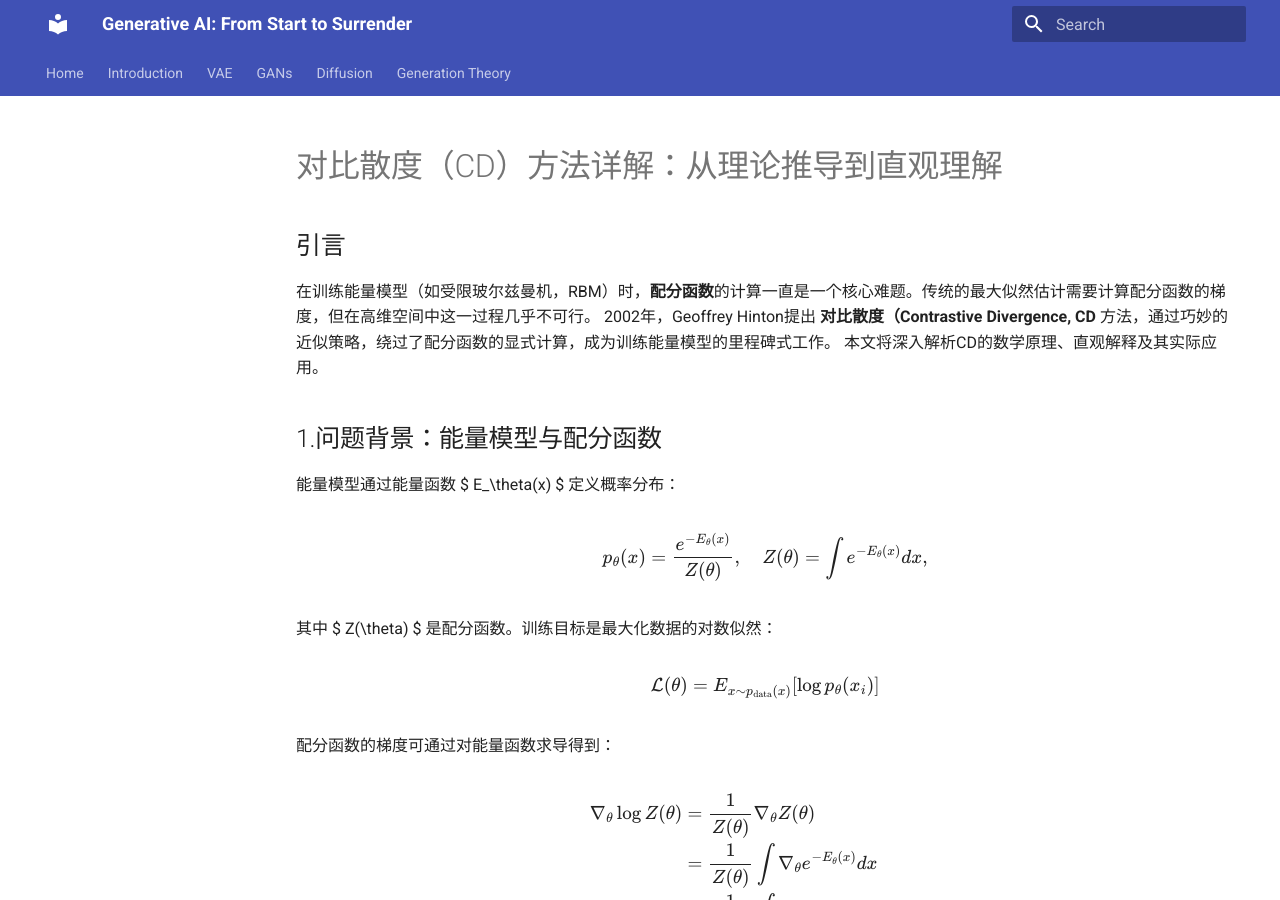
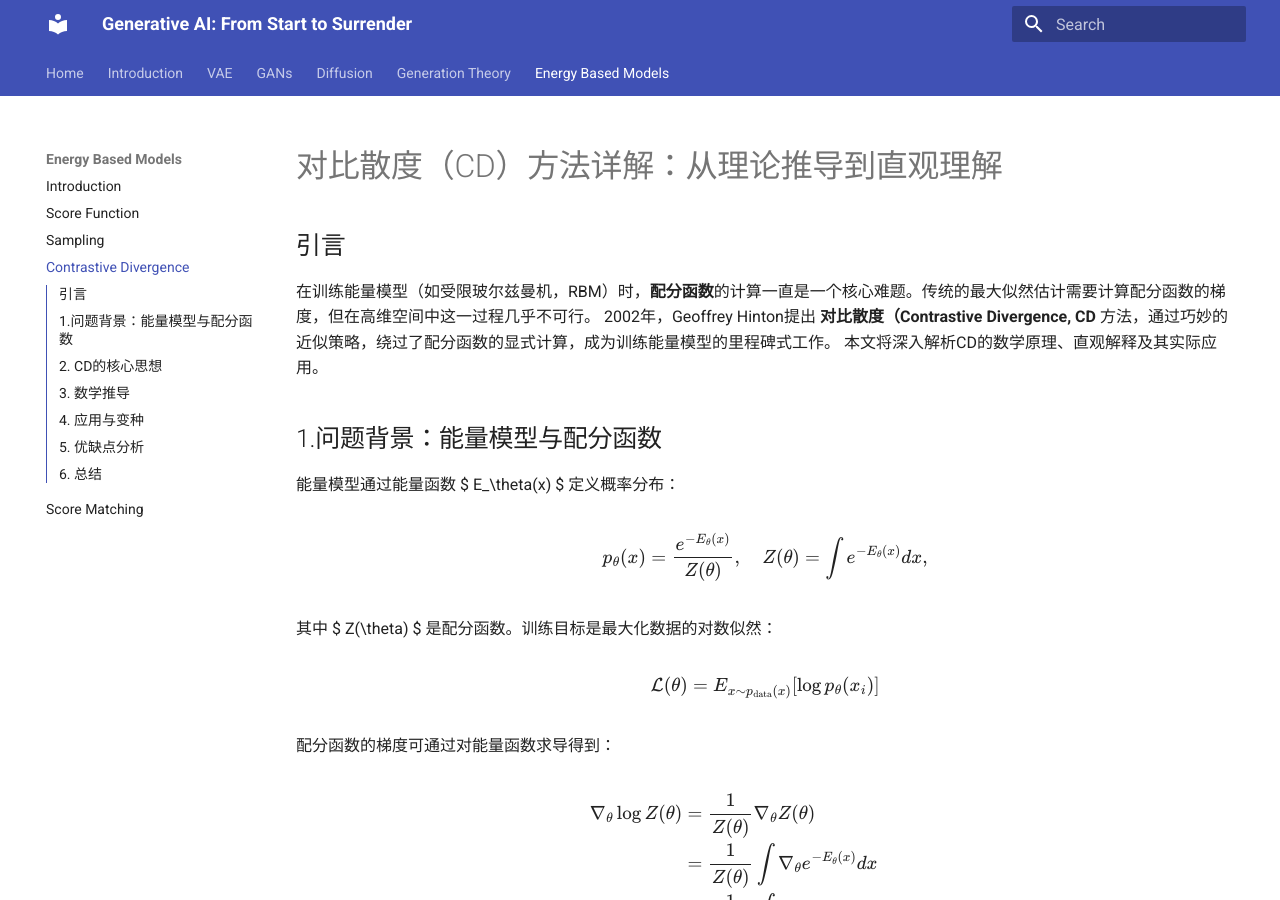
Before and after one commit to MAD-SG/generative-ai-start-to-surrender, an MkDocs documentation site: the page built from docs/book/chapter6_ebm/cd.md, in a window 1280 px wide and 900 px high. Built offline with MkDocs 1.6.1 and Material for MkDocs 9.7.7, drawn with Linux system fonts in a browser that asks for light colours.

Commit message:
feat: update mkdocs

```diff
--- a/mkdocs.yml
+++ b/mkdocs.yml
@@ -7,20 +7,28 @@ nav:
       - Signal Processing: "book/chapter1_Introduction/1.3signal_processing.md"
       - Statistics: "book/chapter1_Introduction/1.4statistics.md"
       - SDE: "book/chapter1_Introduction/1.5SDE.md"
+      - Tutorials: "book/chapter1_Introduction/tutorials.md"
   - VAE:
-      - VAE Introduction: "book/chapter2_VAE/2.1introduction.md"
+      - Introduction: "book/chapter2_VAE/2.1introduction.md"
   - GANs:
-      - From Gan to PGGAN: "book/chapter3_GAN/3.1from_gan_to_stylegan/paper.md"
+      - From GAN to PGGAN: "book/chapter3_GAN/3.1from_gan_to_stylegan/paper.md"
       - StyleGAN: "book/chapter3_GAN/3.3stylegan/paper.md"
       - StyleGAN2: "book/chapter3_GAN/3.4stylegan2/paper.md"
       - StyleGAN3: "book/chapter3_GAN/3.5stylegan3/paper.md"
       - StyleGAN T: "book/chapter3_GAN/3.6styleganT/paper.md"
-      - R3Gan: "book/chapter3_GAN/3.7R3Gan/paper.md"
+      - R3GAN: "book/chapter3_GAN/3.7R3Gan/paper.md"
   - Diffusion:
       - Introduction: "book/chapter4_diffusion/4.1introduction.md"
       - DDPM: "book/chapter4_diffusion/4.2DDPM.md"
   - Generation Theory:
       - Maximal Likelihood: "book/chapter5_generation_theory/5.1MLE.md"
+      - Manifold Hypothesis: "book/chapter5_generation_theory/manifold_hypothesis.md"
+  - Energy Based Models:
+      - Introduction: "book/chapter6_ebm/introduction.md"
+      - Score Function: "book/chapter6_ebm/score_function.md"
+      - Sampling: "book/chapter6_ebm/sampling.md"
+      - Contrastive Divergence: "book/chapter6_ebm/cd.md"
+      - Score Matching: "book/chapter6_ebm/score_matching.md"
 
 theme:
   name: material
```
